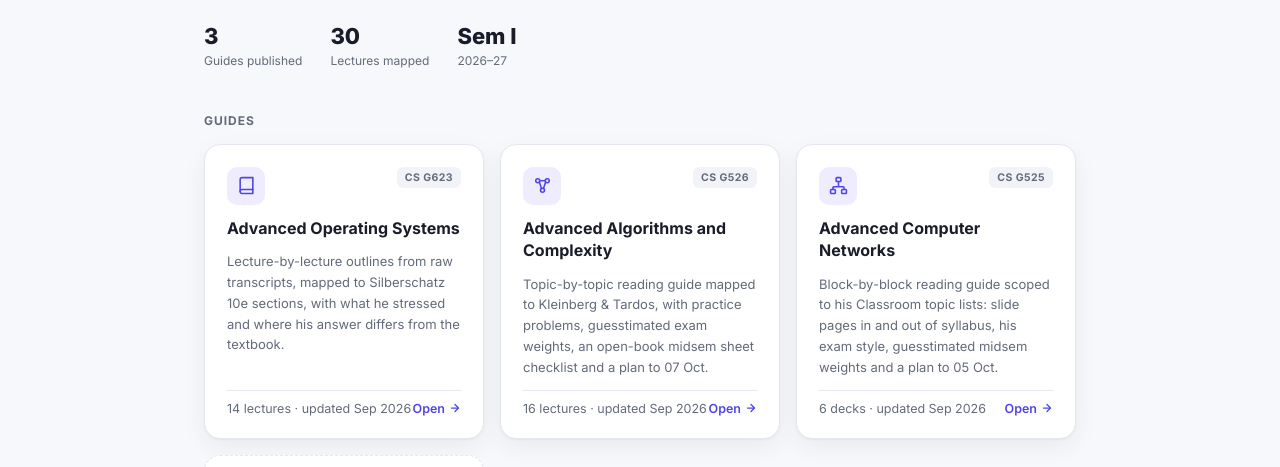
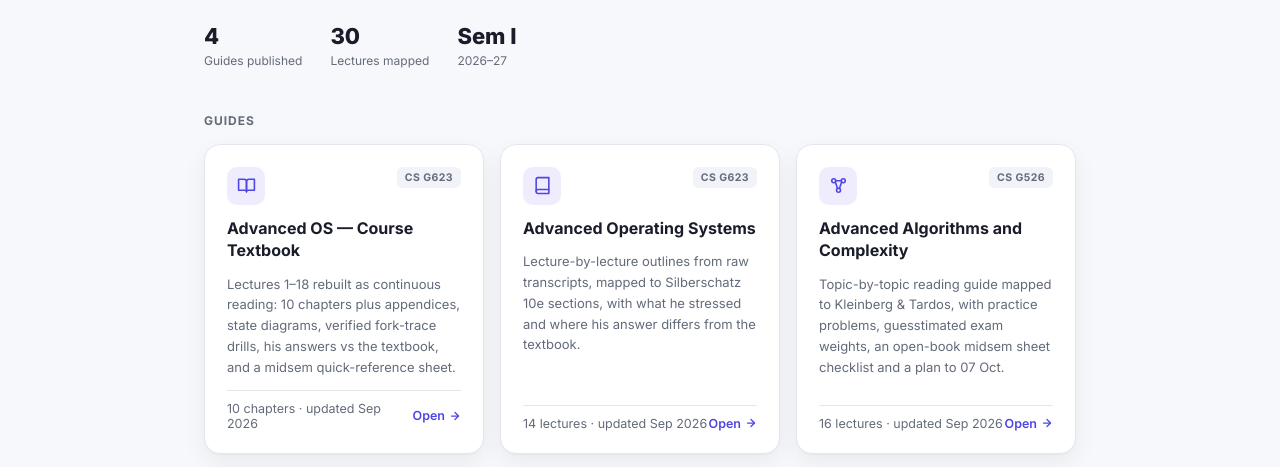
Before and after one commit to NoobPeen/Course-Work, a plain HTML site: page index.html in a window 1280 px wide. Shown: the part 262-729 px from the top of the page. Drawn offline with Linux system fonts and the light colour scheme.

Commit message:
reading mat

```diff
--- a/index.html
+++ b/index.html
@@ -119,7 +119,7 @@
     <h1>Study Hub</h1>
     <p>Cleaned lecture notes and textbook cross-references, built from raw transcripts so I can revise from one place instead of scrolling raw text.</p>
     <div class="stats">
-      <div class="stat"><b>3</b><span>Guides published</span></div>
+      <div class="stat"><b>4</b><span>Guides published</span></div>
       <div class="stat"><b>30</b><span>Lectures mapped</span></div>
       <div class="stat"><b>Sem&nbsp;I</b><span>2026–27</span></div>
     </div>
@@ -127,6 +127,21 @@
 
   <div class="section-title">Guides</div>
   <div class="grid">
+
+    <a class="card" href="AOS_Textbook.html">
+      <div class="card-top">
+        <div class="card-icon">
+          <svg width="19" height="19" viewBox="0 0 24 24" fill="none" stroke="currentColor" stroke-width="2" stroke-linecap="round" stroke-linejoin="round"><path d="M2 4h7a3 3 0 013 3v13a2 2 0 00-2-2H2z"/><path d="M22 4h-7a3 3 0 00-3 3v13a2 2 0 012-2h8z"/></svg>
+        </div>
+        <span class="card-tag">CS G623</span>
+      </div>
+      <h3>Advanced OS — Course Textbook</h3>
+      <p>Lectures 1–18 rebuilt as continuous reading: 10 chapters plus appendices, state diagrams, verified fork-trace drills, his answers vs the textbook, and a midsem quick-reference sheet.</p>
+      <div class="card-foot">
+        <span>10 chapters · updated Sep 2026</span>
+        <span class="cta">Open <svg width="12" height="12" viewBox="0 0 24 24" fill="none" stroke="currentColor" stroke-width="2.5" stroke-linecap="round" stroke-linejoin="round"><line x1="5" y1="12" x2="19" y2="12"/><polyline points="12 5 19 12 12 19"/></svg></span>
+      </div>
+    </a>
 
     <a class="card" href="AOS_Lecture_Study_Guide.html">
       <div class="card-top">
```
Also changed, not shown: 1 other file.
